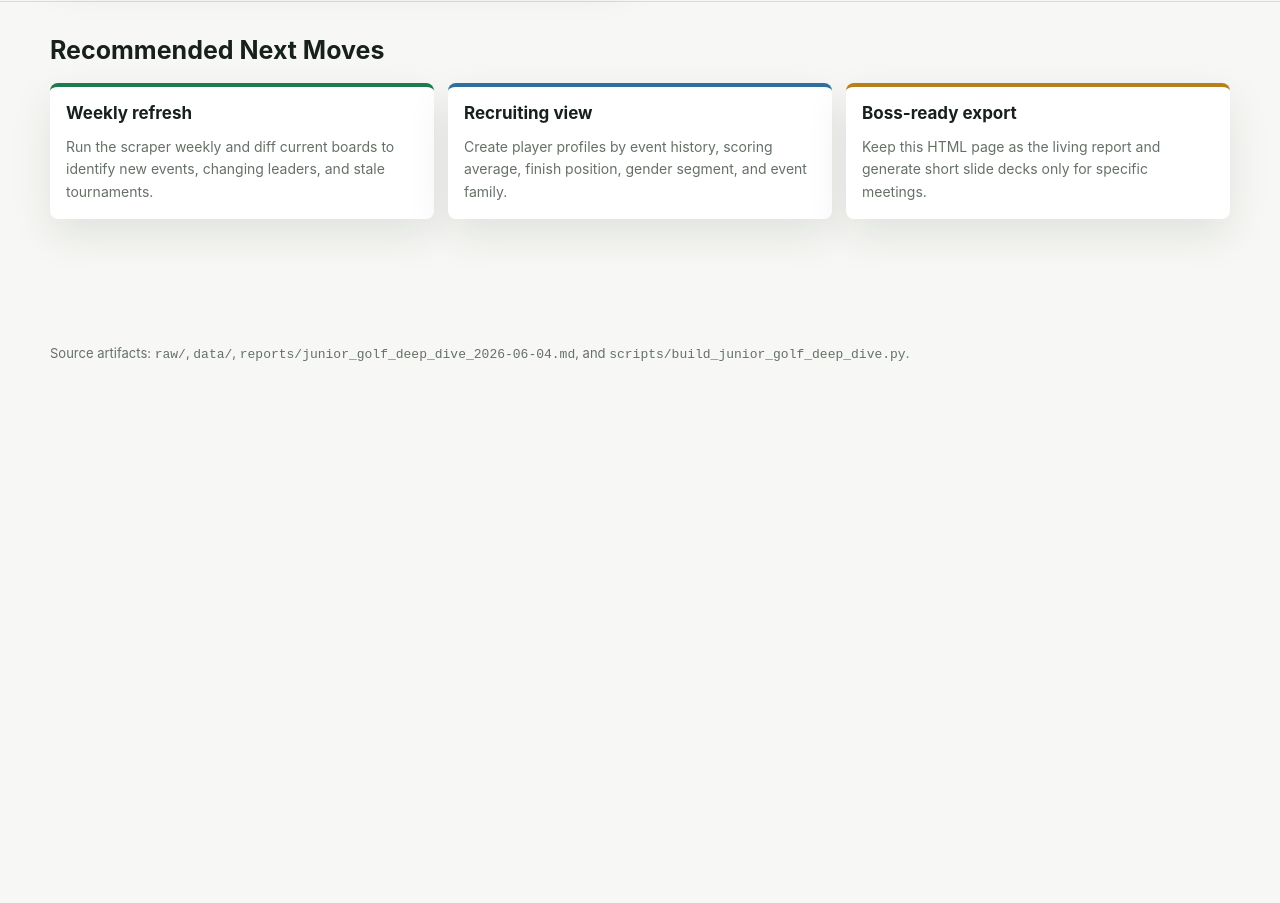
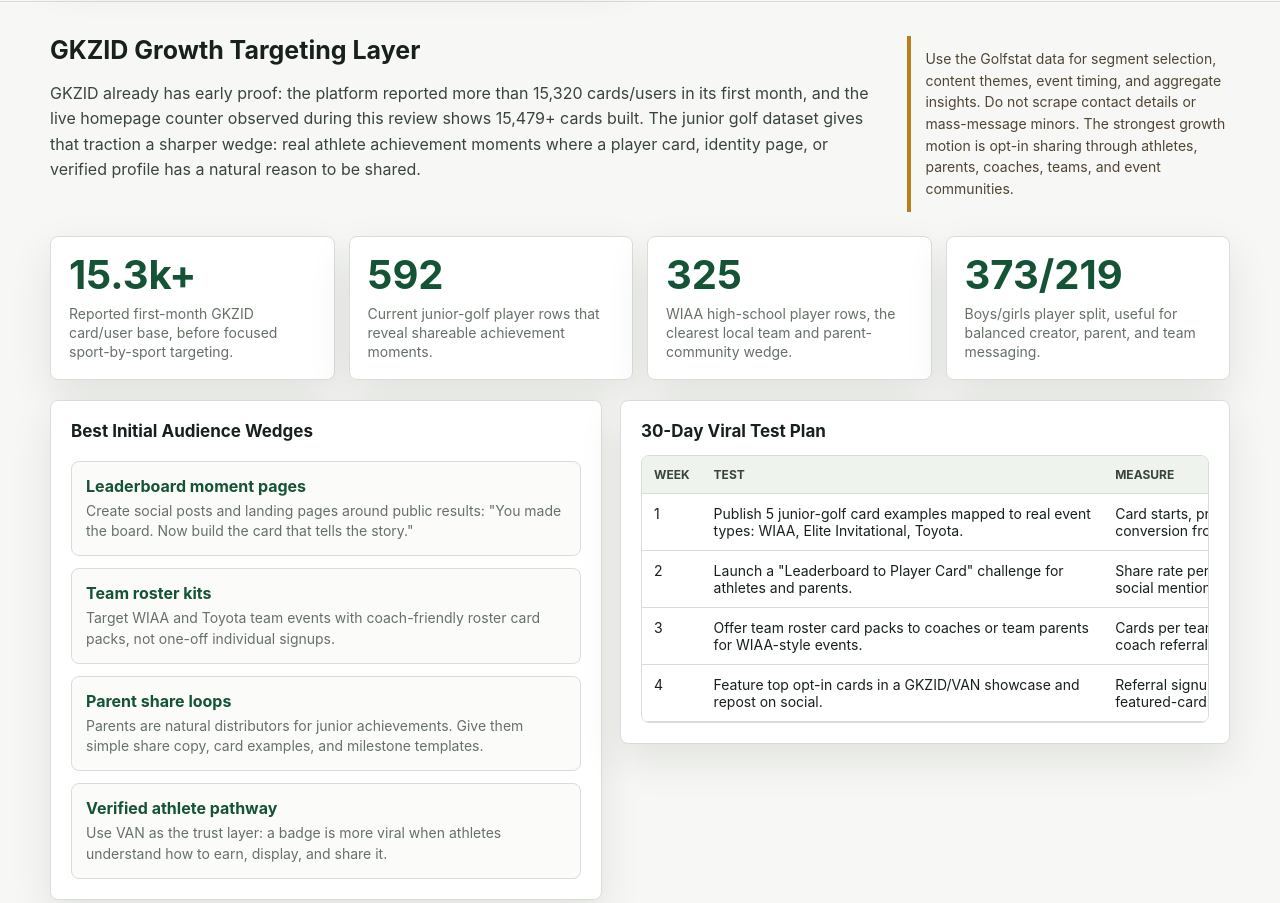
Before and after one commit to yuanxiong-wang/golf-data-analysis, a plain HTML site: page docs/junior-golf-report/index.html in a window 1280 px wide. Shown: the part 3120-4023 px from the top of the page. Before the commit the page ends 3522 px from the top, so only its background shows below. Drawn offline with Linux system fonts and the light colour scheme.

Commit message:
Add GKZID growth targeting layer

```diff
--- a/docs/junior-golf-report/index.html
+++ b/docs/junior-golf-report/index.html
@@ -428,6 +428,41 @@
       font-size: 14px;
     }
 
+    .growth-grid {
+      display: grid;
+      grid-template-columns: minmax(0, 0.95fr) minmax(300px, 1.05fr);
+      gap: 18px;
+      align-items: start;
+    }
+
+    .growth-points {
+      display: grid;
+      gap: 12px;
+      margin: 18px 0 0;
+      padding: 0;
+      list-style: none;
+    }
+
+    .growth-points li {
+      border: 1px solid var(--line);
+      border-radius: 8px;
+      padding: 14px;
+      background: #fbfcfa;
+    }
+
+    .growth-points b {
+      display: block;
+      margin-bottom: 5px;
+      color: var(--green-dark);
+    }
+
+    .growth-points span {
+      display: block;
+      color: var(--muted);
+      font-size: 14px;
+      line-height: 1.45;
+    }
+
     footer {
       padding: 28px 0 40px;
       color: var(--muted);
@@ -437,6 +472,7 @@
     @media (max-width: 900px) {
       .section-head,
       .grid-2,
+      .growth-grid,
       .source-map,
       .recommendations {
         grid-template-columns: 1fr;
@@ -857,19 +893,120 @@
 
     <section>
       <div class="wrap">
+        <div class="section-head">
+          <div>
+            <h2>GKZID Growth Targeting Layer</h2>
+            <p>
+              GKZID already has early proof: the platform reported more than 15,320 cards/users in its first month,
+              and the live homepage counter observed during this review shows 15,479+ cards built. The junior golf
+              dataset gives that traction a sharper wedge: real athlete achievement moments where a player card,
+              identity page, or verified profile has a natural reason to be shared.
+            </p>
+          </div>
+          <p class="note">
+            Use the Golfstat data for segment selection, content themes, event timing, and aggregate insights.
+            Do not scrape contact details or mass-message minors. The strongest growth motion is opt-in sharing
+            through athletes, parents, coaches, teams, and event communities.
+          </p>
+        </div>
+
+        <div class="kpis" aria-label="GKZID growth targeting metrics">
+          <div class="kpi">
+            <strong>15.3k+</strong>
+            <span>Reported first-month GKZID card/user base, before focused sport-by-sport targeting.</span>
+          </div>
+          <div class="kpi">
+            <strong>592</strong>
+            <span>Current junior-golf player rows that reveal shareable achievement moments.</span>
+          </div>
+          <div class="kpi">
+            <strong>325</strong>
+            <span>WIAA high-school player rows, the clearest local team and parent-community wedge.</span>
+          </div>
+          <div class="kpi">
+            <strong>373/219</strong>
+            <span>Boys/girls player split, useful for balanced creator, parent, and team messaging.</span>
+          </div>
+        </div>
+
+        <div class="growth-grid" style="margin-top: 20px">
+          <div class="panel">
+            <h3>Best Initial Audience Wedges</h3>
+            <ul class="growth-points">
+              <li>
+                <b>Leaderboard moment pages</b>
+                <span>Create social posts and landing pages around public results: "You made the board. Now build the card that tells the story."</span>
+              </li>
+              <li>
+                <b>Team roster kits</b>
+                <span>Target WIAA and Toyota team events with coach-friendly roster card packs, not one-off individual signups.</span>
+              </li>
+              <li>
+                <b>Parent share loops</b>
+                <span>Parents are natural distributors for junior achievements. Give them simple share copy, card examples, and milestone templates.</span>
+              </li>
+              <li>
+                <b>Verified athlete pathway</b>
+                <span>Use VAN as the trust layer: a badge is more viral when athletes understand how to earn, display, and share it.</span>
+              </li>
+            </ul>
+          </div>
+
+          <div class="panel">
+            <h3>30-Day Viral Test Plan</h3>
+            <div class="table-scroll">
+              <table>
+                <thead>
+                  <tr>
+                    <th>Week</th>
+                    <th>Test</th>
+                    <th>Measure</th>
+                  </tr>
+                </thead>
+                <tbody>
+                  <tr>
+                    <td>1</td>
+                    <td>Publish 5 junior-golf card examples mapped to real event types: WIAA, Elite Invitational, Toyota.</td>
+                    <td>Card starts, profile shares, signup conversion from each example.</td>
+                  </tr>
+                  <tr>
+                    <td>2</td>
+                    <td>Launch a "Leaderboard to Player Card" challenge for athletes and parents.</td>
+                    <td>Share rate per card, returning edits, social mentions.</td>
+                  </tr>
+                  <tr>
+                    <td>3</td>
+                    <td>Offer team roster card packs to coaches or team parents for WIAA-style events.</td>
+                    <td>Cards per team, team invite acceptance, coach referrals.</td>
+                  </tr>
+                  <tr>
+                    <td>4</td>
+                    <td>Feature top opt-in cards in a GKZID/VAN showcase and repost on social.</td>
+                    <td>Referral signups, card completion rate, featured-card clickthrough.</td>
+                  </tr>
+                </tbody>
+              </table>
+            </div>
+          </div>
+        </div>
+      </div>
+    </section>
+
+    <section>
+      <div class="wrap">
         <h2>Recommended Next Moves</h2>
         <div class="recommendations">
           <div class="rec">
             <h3>Weekly refresh</h3>
-            <p>Run the scraper weekly and diff current boards to identify new events, changing leaders, and stale tournaments.</p>
+            <p>Run the scraper weekly and turn new leaderboard moments into timely GKZID card prompts and social posts.</p>
           </div>
           <div class="rec">
-            <h3>Recruiting view</h3>
-            <p>Create player profiles by event history, scoring average, finish position, gender segment, and event family.</p>
+            <h3>Event wedge</h3>
+            <p>Start with WIAA, Elite Invitational, and Toyota Junior segments before expanding to every sport.</p>
           </div>
           <div class="rec">
-            <h3>Boss-ready export</h3>
-            <p>Keep this HTML page as the living report and generate short slide decks only for specific meetings.</p>
+            <h3>Share loop</h3>
+            <p>Make every card a recruiting, parent, coach, and teammate sharing object with attribution back to GKZID.</p>
           </div>
         </div>
       </div>
```
Also changed, not shown: 2 other files.
